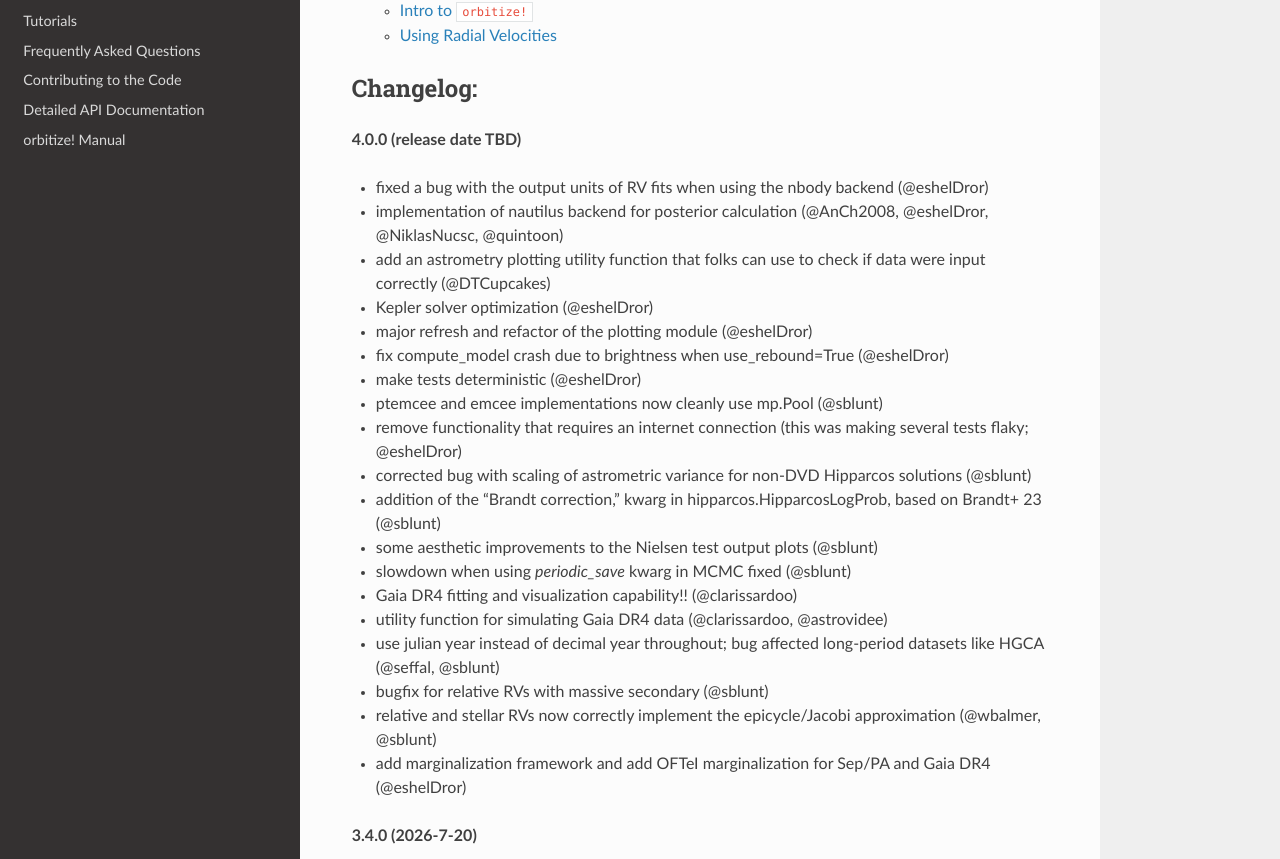
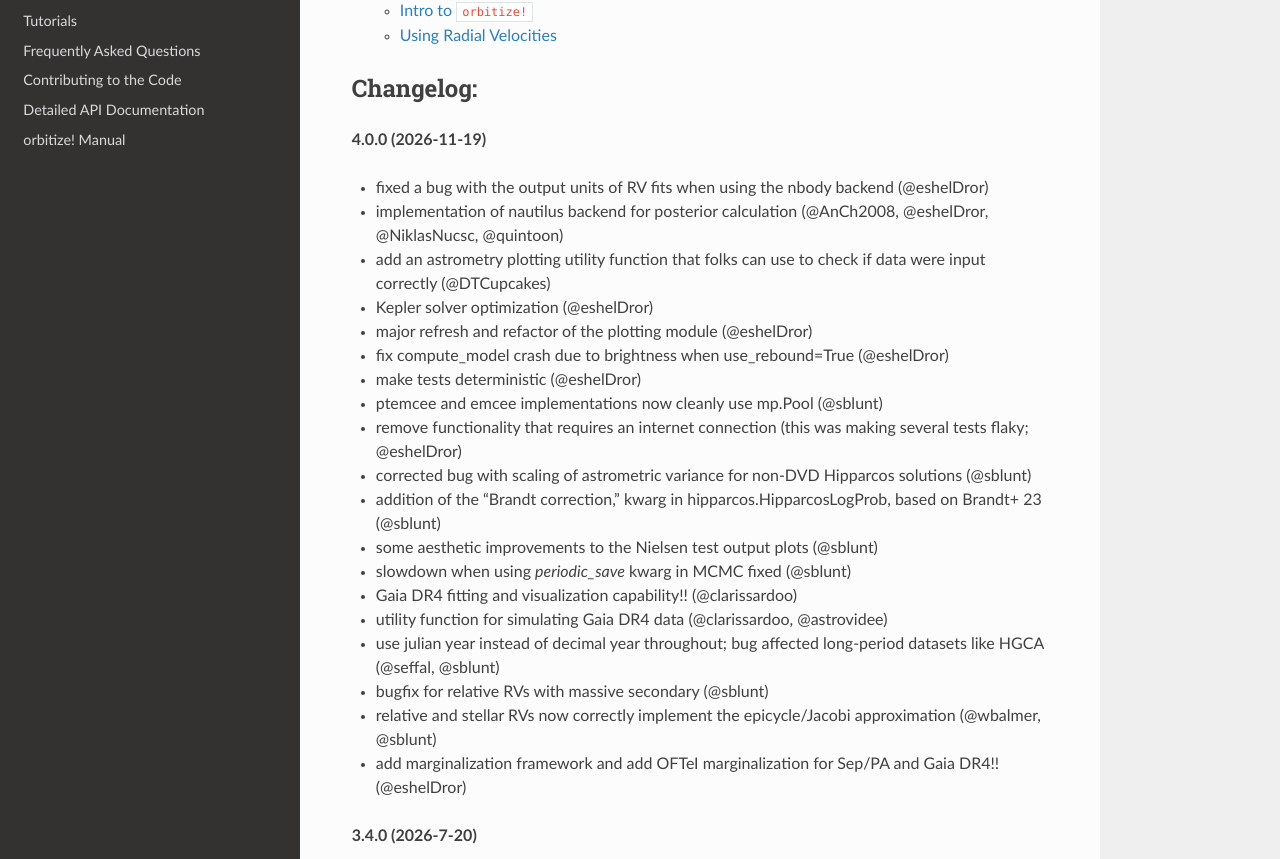
Before and after one commit to sblunt/orbitize, a Sphinx documentation site: the page built from docs/index.rst, in a window 1280 px wide and 1400 px high, scrolled down 2210 px. Shown: the part 128-987 px from the top of the window. Built offline with Sphinx 7.4.7 and the Read the Docs theme 3.1.0, drawn with Linux system fonts in a browser that asks for light colours; pages that are not in the unit, such as notebooks, are missing from menus.

Commit message:
add exclamation points to Eshel's contributions; dd release date for v4

```diff
--- a/docs/index.rst
+++ b/docs/index.rst
@@ -55,7 +55,7 @@ User Guide:
 Changelog:
 ++++++++++
 
-**4.0.0 (release date TBD)**
+**4.0.0 (2026-11-19)**
 
 - fixed a bug with the output units of RV fits when using the nbody backend (@eshelDror)
 - implementation of nautilus backend for posterior calculation (@AnCh2008, @eshelDror, @NiklasNucsc, @quintoon)
@@ -75,7 +75,7 @@ Changelog:
 - use julian year instead of decimal year throughout; bug affected long-period datasets like HGCA (@seffal, @sblunt)
 - bugfix for relative RVs with massive secondary (@sblunt)
 - relative and stellar RVs now correctly implement the epicycle/Jacobi approximation (@wbalmer, @sblunt)
-- add marginalization framework and add OFTeI marginalization for Sep/PA and Gaia DR4 (@eshelDror)
+- add marginalization framework and add OFTeI marginalization for Sep/PA and Gaia DR4!! (@eshelDror)
 
 **3.4.0 (2026-7-20)**
 
```
